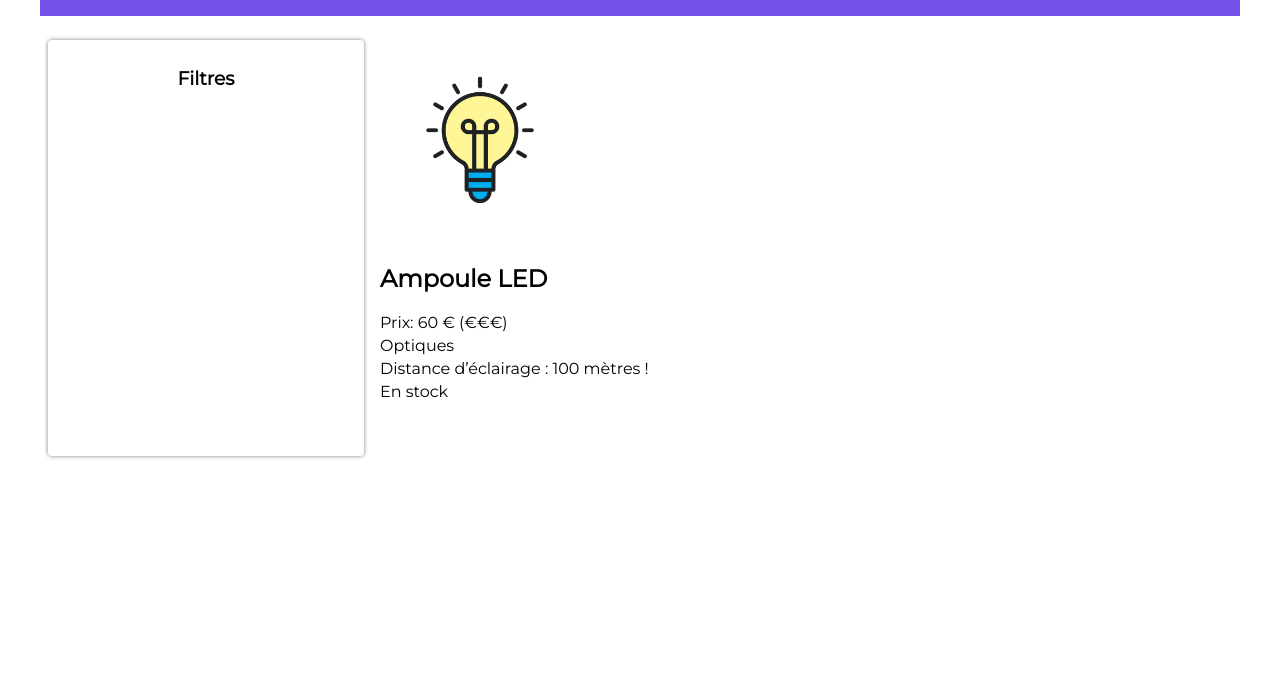
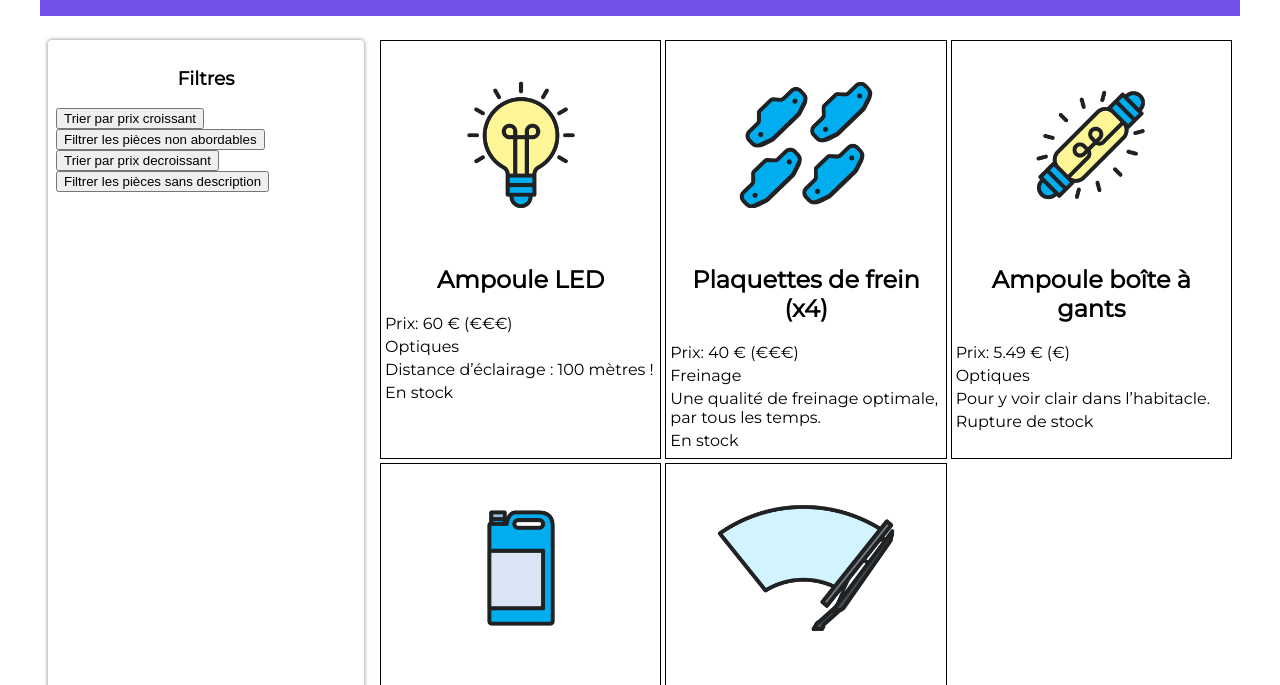
Before and after one commit to black-code1/creez-des-pages-web-dynamiques-avec-javaScript, a website: page index.html in a window 1280 px wide. Shown: the part 98-783 px from the top of the page. Drawn offline with Linux system fonts and the light colour scheme.

Commit message:
Manipulez les listes en JavaScript

```diff
--- a/index.html
+++ b/index.html
@@ -15,6 +15,13 @@
 			<!-- Menu de recherche -->
 			<section class="filtres">
 				<h3>Filtres</h3>
+				<button class="btn-trier">Trier par prix croissant</button>
+				<br>
+				<button class="btn-filtrer">Filtrer les pièces non abordables</button>
+				<br>
+				<button class="btn-decroissant">Trier par prix decroissant</button>
+				<br>
+				<button class="btn-nodesc">Filtrer les pièces sans description</button>
 			</section>
 
 			<!-- Fiches produits -->
--- a/pieces.js
+++ b/pieces.js
@@ -2,26 +2,71 @@
 const reponse = await fetch('pieces-autos.json')
 const pieces = await reponse.json()
 
-// Creez des elements
-const article = pieces[0]
-const imageElement = document.createElement('img')
-imageElement.src = article.image
-const nomElement = document.createElement('h2')
-nomElement.innerText = article.nom
-const prixElement = document.createElement('p')
-prixElement.innerText = `Prix: ${article.prix} € (${article.prix < 35 ? "€" : "€€€"})`
-const categorieElement = document.createElement('p')
-categorieElement.innerText = article.categorie ?? "(aucune categorie)"
-const descriptionElement = document.createElement('p')
-descriptionElement.innerText = article.description ?? "Pas de description pour le moment."
-const stockElement = document.createElement('p')
-stockElement.innerText = article.disponibilite ? "En stock" : "Rupture de stock"
+for (let i = 0; i < pieces.length; i++) {
+    const article = pieces[i]
+    // Recuperation de l'element du DOM qui accueillera les fiches
+    const sectionFiches = document.querySelector(".fiches")
+    // Creation d'une balise dediee a une piece automobile
+    const pieceElement = document.createElement("article")
+    // Creation des balises
+    const imageElement = document.createElement("img")
+    imageElement.src = article.image
+    const nomElement = document.createElement("h2")
+    nomElement.innerText = article.nom
+    const prixElement = document.createElement("p")
+    prixElement.innerText = `Prix: ${article.prix} € (${article.prix < 35 ? "€" : "€€€"})`;
+    const categorieElement = document.createElement("p");
+    categorieElement.innerText = article.categorie ?? "(aucune catégorie)";
+    const descriptionElement = document.createElement("p");
+    descriptionElement.innerText = article.description ?? "Pas de description pour le moment.";
+    const stockElement = document.createElement("p");
+    stockElement.innerText = article.disponibilite ? "En stock" : "Rupture de stock";
 
-// Rattachement de nos balises au DOM
-const sectionFiches = document.querySelector(".fiches")
-sectionFiches.appendChild(imageElement)
-sectionFiches.appendChild(nomElement)
-sectionFiches.appendChild(prixElement)
-sectionFiches.appendChild(categorieElement)
-sectionFiches.appendChild(descriptionElement)
-sectionFiches.appendChild(stockElement)
+    // On rattache la balise article a la section Fiches
+    sectionFiches.appendChild(pieceElement);
+    // On rattache l’image à pieceElement (la balise article)
+    pieceElement.appendChild(imageElement);
+    pieceElement.appendChild(nomElement);
+    pieceElement.appendChild(prixElement);
+    pieceElement.appendChild(categorieElement);
+    //Ajout des éléments au DOM pour l'exercice
+    pieceElement.appendChild(descriptionElement);
+    pieceElement.appendChild(stockElement);
+}
+
+const boutonTrier = document.querySelector(".btn-trier")
+boutonTrier.addEventListener("click", function () {
+    const pieceOrdonnees = Array.from(pieces);
+    pieceOrdonnees.sort(function (a, b) {
+        return a.prix - b.prix
+    })
+    console.log(pieceOrdonnees)
+})
+
+const boutonFiltrer = document.querySelector(".btn-filtrer")
+
+boutonFiltrer.addEventListener("click", function () {
+    const piecesFiltrees = pieces.filter( function (piece) {
+        return piece.prix <= 35
+    })
+    console.log(piecesFiltrees)
+})
+
+const boutonDecroissant = document.querySelector(".btn-decroissant")
+
+boutonDecroissant.addEventListener("click", function () {
+    const piecesOrdonnees = Array.from(pieces)
+    piecesOrdonnees.sort(function (a, b) {
+        return b.prix - a.prix
+    })
+    console.log(piecesOrdonnees)
+})
+
+const boutonNoDescription = document.querySelector(".btn-nodesc")
+
+boutonNoDescription.addEventListener("click", function () {
+    const piecesFiltrees = pieces.filter(function (piece) {
+        return piece.description
+    })
+    console.log(piecesFiltrees)
+})
--- a/styles.css
+++ b/styles.css
@@ -45,11 +45,24 @@ main {
 .fiches {
 	flex: 1;
 	margin: 8px;
+	display: grid;
+	grid-template-columns: repeat(3, 1fr);
+	gap: 4px;
 }
-.fiches img {
+.fiches article {
+	border: 1px solid black;
+	padding: 4px;
+}
+.fiches article img {
+	display: block;
+	margin-left: auto;
+	margin-right: auto;
 	max-width: 200px;
 }
-.fiches p {
+.fiches article p {
 	margin-top: 4px;
 	margin-bottom: 4px;
 }
+.fiches article h2 {
+	text-align: center;
+}
```
